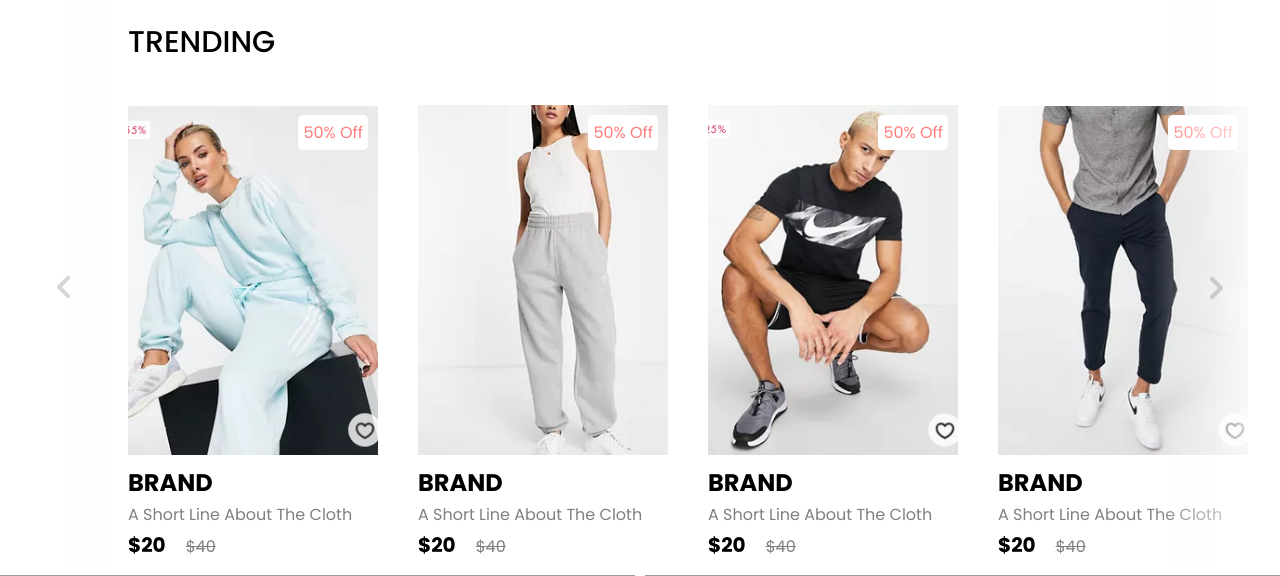
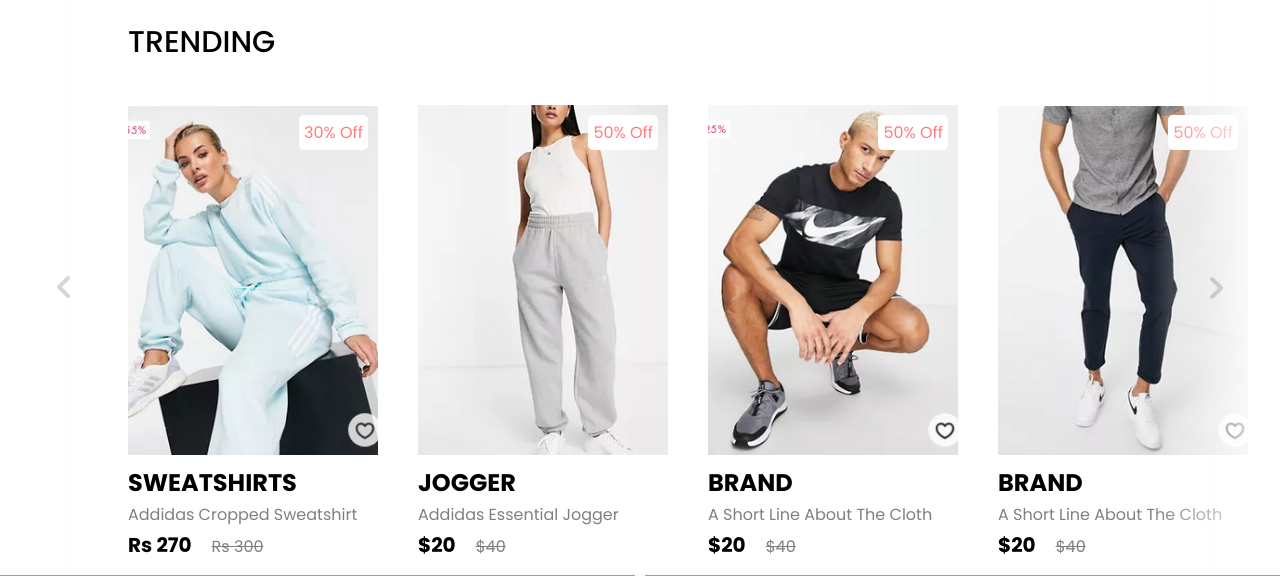
Before and after one commit to kedhavp30/web-project, a PHP site: page / in a window 1280 px wide. Shown: the part 828-1404 px from the top of the page. Run offline with PHP 8.4, Linux system fonts and the light colour scheme; some libraries are stand-ins or nearby versions; grey boxes are pictures that could not be loaded.

Commit message:
Re-correction of aboutus.php
Co-authored-by: hdsmathew <hdsmathew@users.noreply.github.com>

```diff
--- a/public/index.html
+++ b/public/index.html
@@ -31,14 +31,14 @@
        <div class="product-container">
            <div class = "product-card">
                <div class = "product-image">
-                   <span class = "discount-tag">50% off</span>
+                   <span class = "discount-tag">30% off</span>
                    <img src ="img/Women/Hoodies_SweatShirts/10.png"  class="product-thumb" alt="">;
                    <button class="card-btn">Add To Cart</button>
                </div>
                <div class = "product-info">
-                   <h2 class="product-brand">brand</h2>
-                   <p class= "product-short-desc">a short line about the cloth</p>
-                   <span class="price">$20</span><span class="actual-price">$40</span>
+                   <h2 class="product-brand">Sweatshirts</h2>
+                   <p class= "product-short-desc">Addidas Cropped Sweatshirt with 3 strips</p>
+                   <span class="price">Rs 270</span><span class="actual-price">Rs 300</span>
                </div>
            </div>
            <div class = "product-card">
@@ -48,8 +48,8 @@
                 <button class="card-btn">Add To Cart</button>
             </div>
             <div class = "product-info">
-                <h2 class="product-brand">brand</h2>
-                <p class= "product-short-desc">a short line about the cloth</p>
+                <h2 class="product-brand">Jogger</h2>
+                <p class= "product-short-desc">Addidas Essential Jogger</p>
                 <span class="price">$20</span><span class="actual-price">$40</span>
             </div>
         </div>
@@ -96,9 +96,9 @@
                 <button class="card-btn">Add To Cart</button>
             </div>
             <div class = "product-info">
-                <h2 class="product-brand">brand</h2>
-                <p class= "product-short-desc">a short line about the cloth</p>
-                <span class="price">$20</span><span class="actual-price">$40</span>
+                <h2 class="product-brand">Hoodies</h2>
+                <p class= "product-short-desc">Relaxed Washed Grey Hoodie</p>
+                <span class="price">Rs 600</span><span class="actual-price">Rs 1200</span>
             </div>
         </div>
         <div class = "product-card">
```
Also changed, not shown: public/aboutus.php (+11 -9 lines).
